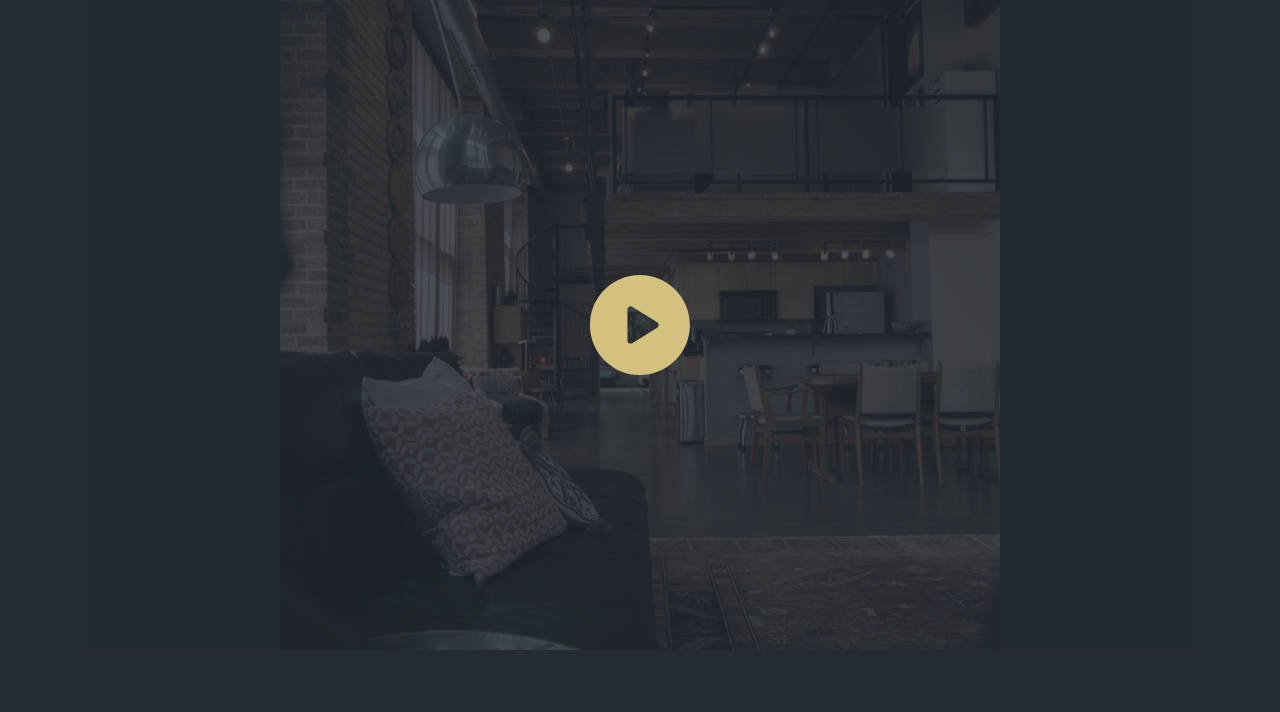
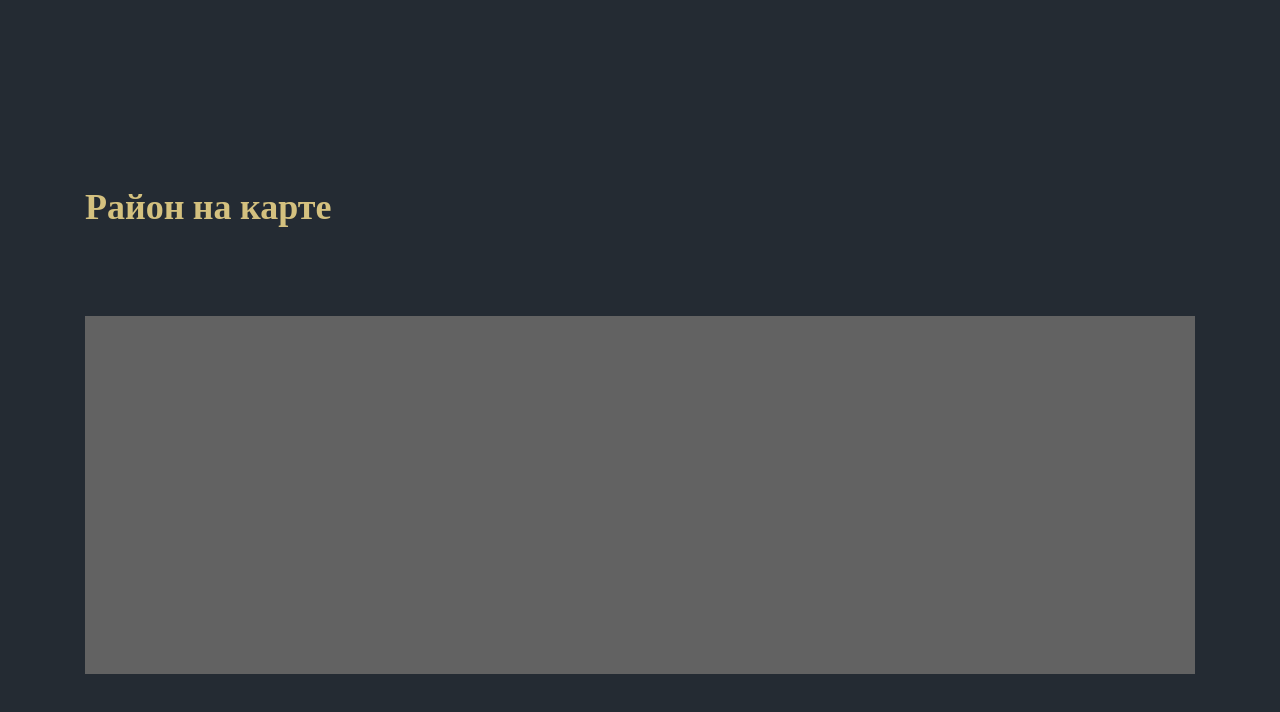
Before and after one commit to antonoptimus/lofthouse_project, a website: page index.html in a window 1280 px wide. Drawn offline with nearby package versions, Linux system fonts and the light colour scheme.

Commit message:
section map skeleton

```diff
--- a/index.html
+++ b/index.html
@@ -139,7 +139,7 @@
          </div>
       </section>
 
-      <section class="video">
+      <section class="video none">
          <h2 class="visually-hidden">Видео про ЖК Loft House</h2>
          <div class="container">
             <a href="https://www.youtube.com/watch?v=bhJNL9JUsnY" class="video__link">
@@ -149,6 +149,17 @@
          </div>
       </section>
 
+      <section class="section-map">
+         <div class="container">
+            <div class="section-map__title">
+               <h2 class="title-2">Район на карте</h2>
+            </div>
+            <div class="section-map__map">
+               <div class="map" id="map"></div>
+            </div>
+         </div>
+      </section>
+
    </main>
 </body>
 </html>
--- /dev/null
+++ b/scss/blocks/_section-map.scss
@@ -0,0 +1,15 @@
+.section-map {
+   padding: 180px 0;
+}
+
+.section-map__title {
+   margin-bottom: 88px;
+}
+
+.section-map__map {
+}
+
+.map {
+   height: 358px;
+   background: #626262;
+}
--- a/scss/main.scss
+++ b/scss/main.scss
@@ -15,3 +15,4 @@
 @import './blocks/cta';
 @import './blocks/form';
 @import './blocks/video';
+@import './blocks/section-map';
```
Also changed, not shown: css/main.css, css/main.min.css.
